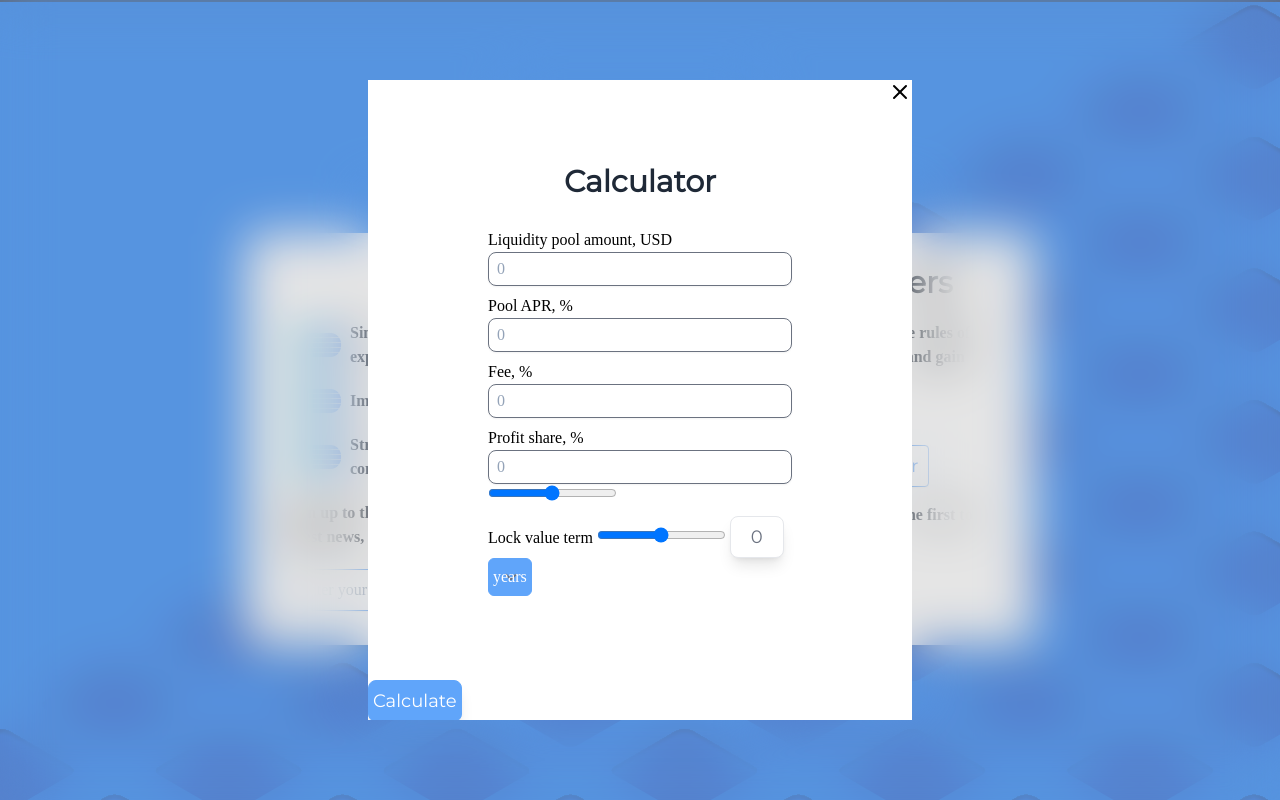
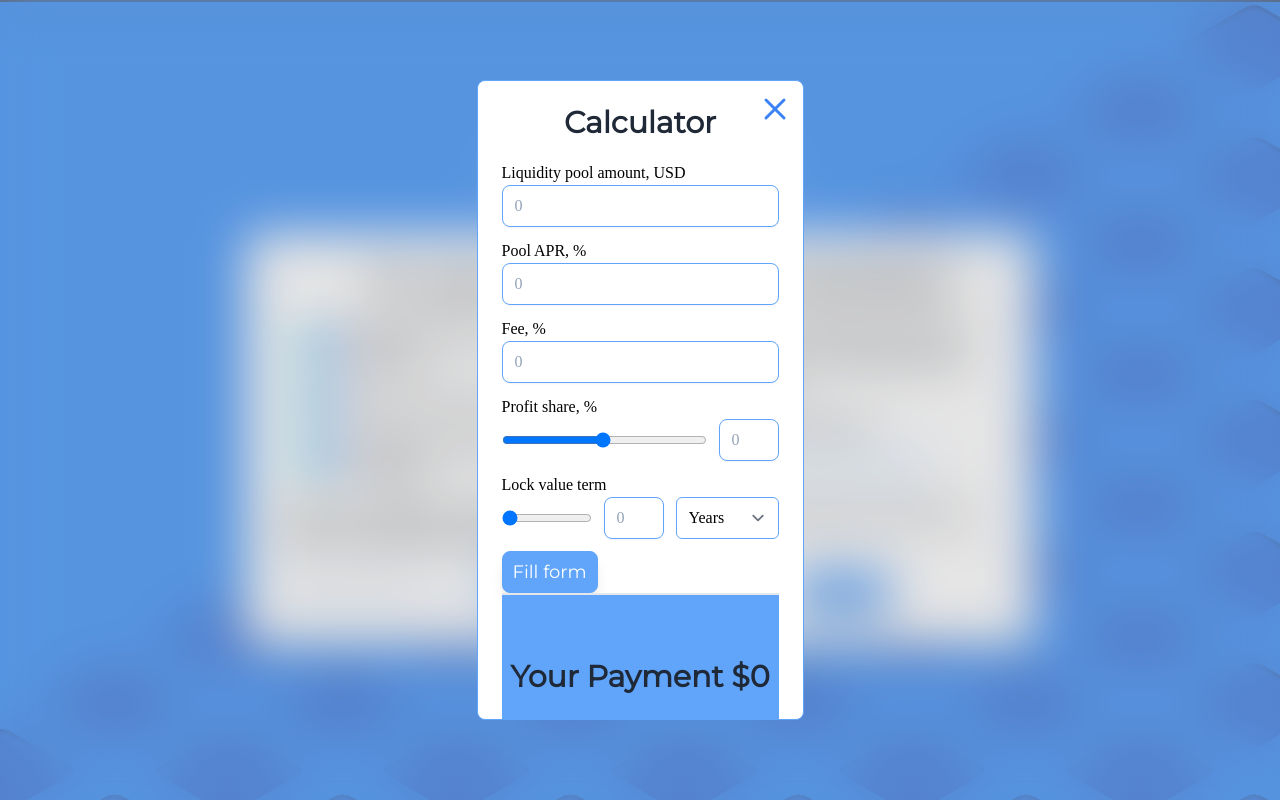
Before and after one commit to VadimLarinTech/vadim-website, a website built with Parcel: page src/index.html in a window 1280 px wide. Both pictures are taken after a click on the button "Virtual calculator". Shown: the part 824-1624 px from the top of the page. Built offline with nearby package versions, Linux system fonts and the light colour scheme; a web font is replaced by a local one.

Commit message:
Updated the calculator

```diff
--- a/src/partials/calculator.html
+++ b/src/partials/calculator.html
@@ -1,15 +1,16 @@
-<dialog id="calculatorDialog" inert loading modal-mode="mega">
-  <form method="dialog" class="p-20 px-20">
+<dialog id="calculatorDialog" inert loading modal-mode="mega" class="rounded-lg border border-blue-400">
+  <form method="dialog" class="p-6">
     <button
       onclick="this.closest('dialog').close('close')"
       type="button"
       title="Close dialog"
-      class="absolute top-0 right-0"
+      class="absolute text-blue-500"
+      style="top: 10px; right: 10px"
     >
       <svg
         xmlns="http://www.w3.org/2000/svg"
-        width="24"
-        height="24"
+        width="36"
+        height="36"
         viewBox="0 0 24 24"
         fill="none"
         stroke="currentColor"
@@ -23,95 +24,88 @@
       </svg>
     </button>
 
-    <div class="bg-white py-1 px-2 rounded-lg sm:px-10 md:w-96">
+    <div>
       <h1 class="text-3xl font-bold text-gray-800 text-center mb-5">Calculator</h1>
     </div>
 
-    <div class="bg-white py-1 px-2 rounded-lg sm:px-10 md:w-96">
+    <div class="mb-3">
       <label for="">Liquidity pool amount, USD</label>
+      <input
+        type="number"
+        name="lpa"
+        class="w-full flex-auto px-3 py-2 bg-white border shadow-sm border-blue-400 placeholder-slate-400 focus:outline-none focus:border-sky-500 focus:ring-sky-500 block rounded-lg focus:ring-1"
+        placeholder="0"
+      />
+    </div>
+
+    <div class="mb-3">
+      <label for="">Pool APR, %</label>
+      <input
+        type="number"
+        name="papr"
+        class="w-full flex-auto px-3 py-2 bg-white border shadow-sm border-blue-400 placeholder-slate-400 focus:outline-none focus:border-sky-500 focus:ring-sky-500 block rounded-lg focus:ring-1"
+        placeholder="0"
+      />
+    </div>
+
+    <div class="mb-3">
+      <label for="">Fee, %</label>
+
+      <input
+        type="number"
+        name="fee"
+        class="w-full flex-auto px-3 py-2 bg-white border shadow-sm border-blue-400 placeholder-slate-400 focus:outline-none focus:border-sky-500 focus:ring-sky-500 block rounded-lg focus:ring-1"
+        placeholder="0"
+      />
+    </div>
+
+    <div class="mb-3">
+      <label for="">Profit share, %</label>
       <div class="flex gap-3">
+        <input type="range" min="1" max="100" value="50" name="ps" class="flex-1" />
         <input
-          id="subscribe-email-input"
-          type="email"
-          name="email"
-          class="flex-auto px-2 py-1 bg-white border shadow-sm border-gray-500 placeholder-slate-400 focus:outline-none focus:border-gray-500 focus:ring-gray-500 block rounded-lg focus:ring-1"
+          type="number"
+          name="ps"
+          class="flex-initial px-3 py-2 bg-white border shadow-sm border-blue-400 placeholder-slate-400 focus:outline-none focus:border-sky-500 focus:ring-sky-500 block rounded-lg focus:ring-1"
+          style="width: 60px"
           placeholder="0"
-          style="width: 0; /*fixes bug with too wide screen on mobile*/"
-        />
-      </div>
-    </div>
-    <div class="bg-white py-1 px-2 rounded-lg sm:px-10 md:w-96">
-      <label for="">Pool APR, %</label>
-      <div class="flex gap-3">
-        <input
-          id="subscribe-email-input"
-          type="email"
-          name="email"
-          class="flex-auto px-2 py-1 bg-white border shadow-sm border-gray-500 placeholder-slate-400 focus:outline-none focus:border-gray-500 focus:ring-gray-500 block rounded-lg focus:ring-1"
-          placeholder="0"
-          style="width: 0; /*fixes bug with too wide screen on mobile*/"
         />
       </div>
     </div>
 
-    <div class="bg-white py-1 px-2 rounded-lg sm:px-10 md:w-96">
-      <label for="">Fee, %</label>
+    <div class="mb-3">
+      <label for="">Lock value term</label>
       <div class="flex gap-3">
+        <input type="range" min="1" max="12" value="1" name="ps" class="flex-1" style="width: 90px" />
         <input
-          id="subscribe-email-input"
-          type="email"
-          name="email"
-          class="flex-auto px-2 py-1 bg-white border shadow-sm border-gray-500 placeholder-slate-400 focus:outline-none focus:border-gray-500 focus:ring-gray-500 block rounded-lg focus:ring-1"
+          type="number"
+          name="lvt"
+          class="flex-initial px-3 py-2 bg-white border shadow-sm border-blue-400 placeholder-slate-400 focus:outline-none focus:border-sky-500 focus:ring-sky-500 block rounded-lg focus:ring-1"
+          style="width: 60px"
           placeholder="0"
-          style="width: 0; /*fixes bug with too wide screen on mobile*/"
         />
+        <select
+          name="years"
+          class="rounded-md border border-blue-400 focus:outline-none focus:border-sky-500 focus:ring-sky-500"
+        >
+          <option selected value="365">Years</option>
+          <option value="31">Months</option>
+          <option value="1">Days</option>
+        </select>
       </div>
     </div>
-
-    <div class="bg-white py-1 px-2 rounded-lg sm:px-10 md:w-96">
-      <label for="">Profit share, %</label>
-      <div class="flex gap-3">
-        <input
-          id="subscribe-email-input"
-          type="email"
-          name="email"
-          class="flex-auto px-2 py-1 bg-white border shadow-sm border-gray-500 placeholder-slate-400 focus:outline-none focus:border-gray-500 focus:ring-gray-500 block rounded-lg focus:ring-1"
-          placeholder="0"
-          style="width: 0; /*fixes bug with too wide screen on mobile*/"
-        />
-      </div>
-      <input type="range" min="1" max="100" value="50" name="fee"></input>
-    </div>
-
-  <div class="bg-white py-1 px-2 rounded-lg sm:px-10 md:w-96">
-    <label>Lock value term</label>
-
-    <input type="range" min="1" max="100" value="50" name="fee" />
-
-    <a href="https://forms.gle/iZCoVxkCCdXVDDFLA" target="_blank">
-
-      <button
-        type="button"
-        class="inline-flex items-center rounded-lg border bg-white px-5 py-1.5 text-lg text-gray-500 shadow-lg focus:outline-none focus:ring-2 focus:ring-blue-400 focus:ring-offset-2"
-      >
-        0
-      </button>
-    </a>
-
-    <form>
-      <select name="years" class="rounded-md border border-blue-400 bg-blue-400 px-1 py-1.5 text-white ">
-        <option value="years">years</option>
-      </select>
-    </form>
-  </div>
 
     <a href="https://forms.gle/iZCoVxkCCdXVDDFLA" target="_blank">
       <button
         type="button"
-        class="inline-flex items-center rounded-lg border border-blue-400 bg-blue-400 px-1 py-1.5 text-lg text-white shadow-lg hover:bg-blue-400 hover:text-white focus:outline-none focus:ring-2 focus:ring-blue-400 focus:ring-offset-2"
+        class="inline-flex items-center rounded-lg border border-blue-400 bg-blue-400 px-2.5 py-1.5 text-lg text-white shadow-lg hover:bg-blue-400 hover:text-white focus:outline-none focus:ring-2 focus:ring-blue-400 focus:ring-offset-2"
       >
-        Calculate
+        Fill form
       </button>
     </a>
+
+    <div class="py-16 bg-blue-400 bg-cover border-t-2">
+      <h1 class="text-3xl font-bold text-gray-800 text-center mb-5">Your Payment $0</h1>
+    </div>
   </form>
 </dialog>
```
